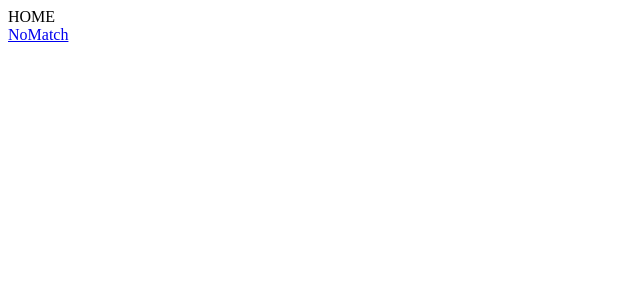
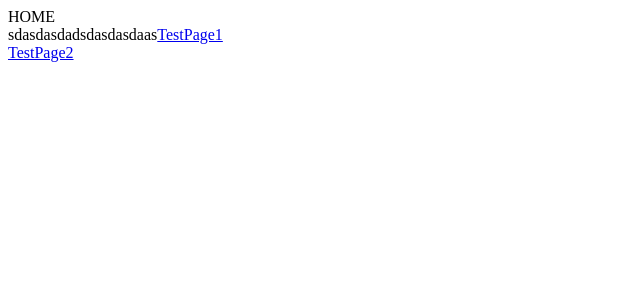
Before and after one commit to mariyaniliev/ERP-App, a React (Vite) app: page /TestPage1 in a window 1280 px wide. Shown: the top 300 px of the page, without its empty margins (0-640 px from the left). Built offline with nearby package versions, Linux system fonts and the light colour scheme.

Commit message:
moved test pages to page folder and renamed them

```diff
--- a/src/App.tsx
+++ b/src/App.tsx
@@ -1,6 +1,6 @@
 import React from "react";
 import { useRoutes } from "react-router-dom";
-import { routes } from "./routes";
+import { routes } from "./pages/routes";
 
 const App = () => {
   const element = useRoutes(routes);
--- a/src/Counter.tsx
+++ b/src/pages/Counter.tsx
@@ -1,7 +1,7 @@
 import React from "react";
-import { RootState, useAppSelector, useAppDispatch } from "./redux/store";
+import { RootState, useAppSelector, useAppDispatch } from "../redux/store";
 
-import { decrement, increment } from "./redux/reducer/counter";
+import { decrement, increment } from "../redux/reducer/counter";
 
 const Counter = () => {
   const count = useAppSelector((state: RootState) => state.counter.value);
--- a/src/NoMatch.tsx
+++ b/src/pages/TestNoMatch.tsx
@@ -1,11 +1,11 @@
 import React from "react";
 import { Link } from "react-router-dom";
 
-const NoMatch = () => {
+const TestNoMatch = () => {
   return (
     <div>
-      <Link to="/">NoMatch</Link>
+      <Link to="/">TestNoMatch</Link>
     </div>
   );
 };
-export default NoMatch;
+export default TestNoMatch;
--- a/src/A.tsx
+++ b/src/pages/TestPage1.tsx
@@ -1,13 +1,13 @@
 import React from "react";
 import { Link, Outlet } from "react-router-dom";
-const A = () => {
+const TestPage1 = () => {
   return (
     <div>
       sdasdasdadsdasdasdaas
-      <Link to="/A">A</Link>
+      <Link to="/TestPage1">TestPage1</Link>
       {/* without Outlet component, children property doesnt work */}
       <Outlet />
     </div>
   );
 };
-export default A;
+export default TestPage1;
--- a/src/B.tsx
+++ b/src/pages/TestPage2.tsx
@@ -1,11 +1,11 @@
 import React from "react";
 import { Link } from "react-router-dom";
 
-const B = () => {
+const TestPage2 = () => {
   return (
     <div>
-      <Link to="/B">B</Link>
+      <Link to="/TestPage2">TestPage2</Link>
     </div>
   );
 };
-export default B;
+export default TestPage2;
--- a/src/C.tsx
+++ b/src/pages/TestPage3.tsx
@@ -1,11 +1,11 @@
 import React from "react";
 import { Link } from "react-router-dom";
 
-const C = () => {
+const TestPage3 = () => {
   return (
     <div>
-      <Link to="/C">C</Link>
+      <Link to="/TestPage3">TestPage3</Link>
     </div>
   );
 };
-export default C;
+export default TestPage3;
```
Also changed, not shown: src/pages/routes.tsx (renamed from src/routes.tsx, +9 -9 lines), src/pages/Home.tsx (renamed from src/Home.tsx).
